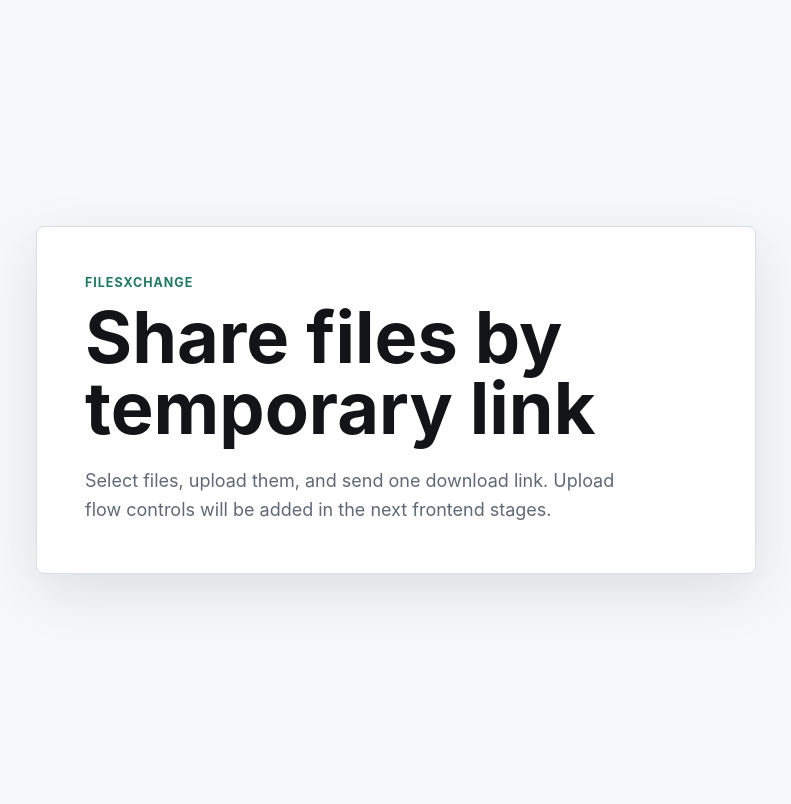
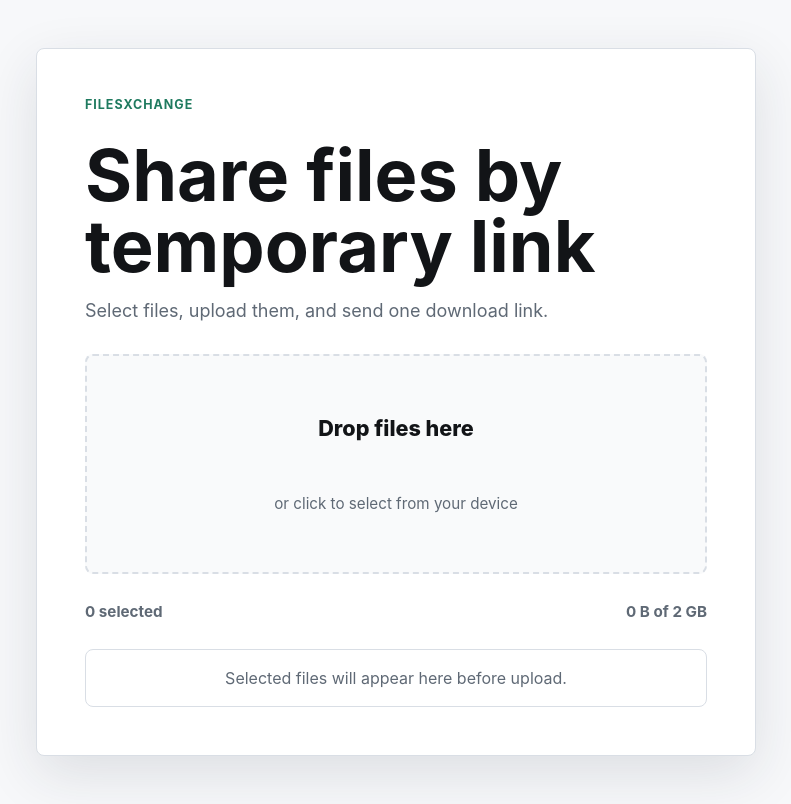
Before and after one commit to noneuclideanGarage/FilesXchange, a React (Vite) app in the folder src/FilesXchange.Client/: page / in a window 1280 px wide. Shown: the whole page, without its empty margins (244-1035 px from the left). Built offline with nearby package versions, Linux system fonts and the light colour scheme.

Commit message:
Add upload file selection UI

```diff
--- a/src/FilesXchange.Client/src/App.css
+++ b/src/FilesXchange.Client/src/App.css
@@ -3,6 +3,10 @@
   min-height: 100vh;
   place-items: center;
   padding: 48px 20px;
+}
+
+.page-shell--upload {
+  align-items: start;
 }
 
 .intro-section {
@@ -12,6 +16,16 @@
   border-radius: 8px;
   background: var(--color-surface);
   box-shadow: var(--shadow-soft);
+}
+
+.upload-panel {
+  display: grid;
+  gap: 28px;
+}
+
+.upload-panel__header {
+  display: grid;
+  gap: 16px;
 }
 
 .eyebrow {
@@ -32,7 +46,7 @@ h1 {
 
 .lead {
   max-width: 560px;
-  margin: 24px 0 0;
+  margin: 0;
   color: var(--color-muted);
   font-size: 1.125rem;
   line-height: 1.6;
@@ -59,6 +73,155 @@ code {
   text-underline-offset: 4px;
 }
 
+.drop-zone {
+  display: grid;
+  min-height: 220px;
+  place-items: center;
+  padding: 36px 24px;
+  border: 2px dashed var(--color-border);
+  border-radius: 8px;
+  background: #f9fafb;
+  cursor: pointer;
+  text-align: center;
+  transition:
+    background-color 160ms ease,
+    border-color 160ms ease,
+    color 160ms ease;
+}
+
+.drop-zone:hover,
+.drop-zone--dragging {
+  border-color: var(--color-accent);
+  background: #eef8f4;
+}
+
+.drop-zone:focus-within {
+  outline: 3px solid rgba(31, 122, 95, 0.25);
+  outline-offset: 3px;
+}
+
+.drop-zone__title {
+  display: block;
+  color: var(--color-text);
+  font-size: 1.35rem;
+  font-weight: 800;
+}
+
+.drop-zone__hint {
+  display: block;
+  margin-top: 8px;
+  color: var(--color-muted);
+  font-size: 0.95rem;
+}
+
+.drop-zone__input {
+  position: absolute;
+  width: 1px;
+  height: 1px;
+  overflow: hidden;
+  clip: rect(0 0 0 0);
+  clip-path: inset(50%);
+  white-space: nowrap;
+}
+
+.upload-summary {
+  display: flex;
+  justify-content: space-between;
+  gap: 16px;
+  color: var(--color-muted);
+  font-size: 0.95rem;
+  font-weight: 700;
+}
+
+.inline-error {
+  margin: 0;
+  padding: 12px 14px;
+  border: 1px solid #f0b4ac;
+  border-radius: 6px;
+  background: #fff0ed;
+  color: #9b2f23;
+  font-weight: 700;
+}
+
+.empty-state {
+  margin: 0;
+  padding: 18px;
+  border: 1px solid var(--color-border);
+  border-radius: 8px;
+  color: var(--color-muted);
+  text-align: center;
+}
+
+.file-list {
+  display: grid;
+  gap: 10px;
+  max-height: 360px;
+  margin: 0;
+  padding: 0;
+  overflow: auto;
+  list-style: none;
+}
+
+.file-item {
+  display: grid;
+  grid-template-columns: minmax(0, 1fr) 40px;
+  align-items: center;
+  gap: 14px;
+  min-height: 64px;
+  padding: 12px 14px;
+  border: 1px solid var(--color-border);
+  border-radius: 8px;
+  background: #ffffff;
+}
+
+.file-item__meta {
+  display: grid;
+  min-width: 0;
+  gap: 4px;
+}
+
+.file-item__name {
+  overflow: hidden;
+  color: var(--color-text);
+  font-weight: 800;
+  text-overflow: ellipsis;
+  white-space: nowrap;
+}
+
+.file-item__size {
+  color: var(--color-muted);
+  font-size: 0.9rem;
+}
+
+.icon-button {
+  display: inline-grid;
+  width: 40px;
+  height: 40px;
+  place-items: center;
+  border: 1px solid var(--color-border);
+  border-radius: 6px;
+  background: #ffffff;
+  color: var(--color-muted);
+  cursor: pointer;
+  font-size: 1.4rem;
+  line-height: 1;
+  transition:
+    background-color 160ms ease,
+    border-color 160ms ease,
+    color 160ms ease;
+}
+
+.icon-button:hover {
+  border-color: #f0b4ac;
+  background: #fff0ed;
+  color: #9b2f23;
+}
+
+.icon-button:focus-visible {
+  outline: 3px solid rgba(31, 122, 95, 0.25);
+  outline-offset: 2px;
+}
+
 @media (max-width: 640px) {
   .page-shell {
     align-items: start;
@@ -72,4 +235,14 @@ code {
   .lead {
     font-size: 1rem;
   }
+
+  .drop-zone {
+    min-height: 180px;
+    padding: 28px 16px;
+  }
+
+  .upload-summary {
+    flex-direction: column;
+    gap: 4px;
+  }
 }
--- /dev/null
+++ b/src/FilesXchange.Client/src/components/upload/DropZone.tsx
@@ -0,0 +1,60 @@
+import type { ChangeEvent, DragEvent } from 'react'
+
+type DropZoneProps = {
+  isDragging: boolean
+  onDragStateChange: (isDragging: boolean) => void
+  onFilesSelected: (files: File[]) => void
+}
+
+export function DropZone({
+  isDragging,
+  onDragStateChange,
+  onFilesSelected,
+}: DropZoneProps) {
+  function handleDragEnter(event: DragEvent<HTMLLabelElement>) {
+    event.preventDefault()
+    onDragStateChange(true)
+  }
+
+  function handleDragOver(event: DragEvent<HTMLLabelElement>) {
+    event.preventDefault()
+  }
+
+  function handleDragLeave(event: DragEvent<HTMLLabelElement>) {
+    if (event.currentTarget.contains(event.relatedTarget as Node | null)) {
+      return
+    }
+
+    onDragStateChange(false)
+  }
+
+  function handleDrop(event: DragEvent<HTMLLabelElement>) {
+    event.preventDefault()
+    onDragStateChange(false)
+    onFilesSelected(Array.from(event.dataTransfer.files))
+  }
+
+  function handleInputChange(event: ChangeEvent<HTMLInputElement>) {
+    onFilesSelected(Array.from(event.currentTarget.files ?? []))
+    event.currentTarget.value = ''
+  }
+
+  return (
+    <label
+      className={`drop-zone${isDragging ? ' drop-zone--dragging' : ''}`}
+      onDragEnter={handleDragEnter}
+      onDragLeave={handleDragLeave}
+      onDragOver={handleDragOver}
+      onDrop={handleDrop}
+    >
+      <span className="drop-zone__title">Drop files here</span>
+      <span className="drop-zone__hint">or click to select from your device</span>
+      <input
+        className="drop-zone__input"
+        multiple
+        onChange={handleInputChange}
+        type="file"
+      />
+    </label>
+  )
+}
--- /dev/null
+++ b/src/FilesXchange.Client/src/components/upload/FileItem.tsx
@@ -0,0 +1,41 @@
+type FileItemProps = {
+  file: File
+  index: number
+  onRemove: (index: number) => void
+}
+
+export function FileItem({ file, index, onRemove }: FileItemProps) {
+  return (
+    <li className="file-item">
+      <div className="file-item__meta">
+        <span className="file-item__name" title={file.name}>
+          {file.name}
+        </span>
+        <span className="file-item__size">{formatBytes(file.size)}</span>
+      </div>
+      <button
+        aria-label={`Remove ${file.name}`}
+        className="icon-button"
+        onClick={() => onRemove(index)}
+        type="button"
+      >
+        x
+      </button>
+    </li>
+  )
+}
+
+function formatBytes(bytes: number): string {
+  if (bytes === 0) {
+    return '0 B'
+  }
+
+  const units = ['B', 'KB', 'MB', 'GB', 'TB']
+  const unitIndex = Math.min(
+    Math.floor(Math.log(bytes) / Math.log(1024)),
+    units.length - 1,
+  )
+  const value = bytes / 1024 ** unitIndex
+
+  return `${value.toFixed(value >= 10 || unitIndex === 0 ? 0 : 1)} ${units[unitIndex]}`
+}
--- /dev/null
+++ b/src/FilesXchange.Client/src/components/upload/FileList.tsx
@@ -0,0 +1,29 @@
+import { FileItem } from './FileItem'
+
+type FileListProps = {
+  files: File[]
+  onRemoveFile: (index: number) => void
+}
+
+export function FileList({ files, onRemoveFile }: FileListProps) {
+  if (files.length === 0) {
+    return (
+      <p className="empty-state">
+        Selected files will appear here before upload.
+      </p>
+    )
+  }
+
+  return (
+    <ul className="file-list" aria-label="Selected files">
+      {files.map((file, index) => (
+        <FileItem
+          file={file}
+          index={index}
+          key={`${file.name}-${file.lastModified}-${index}`}
+          onRemove={onRemoveFile}
+        />
+      ))}
+    </ul>
+  )
+}
--- a/src/FilesXchange.Client/src/pages/UploadPage.tsx
+++ b/src/FilesXchange.Client/src/pages/UploadPage.tsx
@@ -1,14 +1,78 @@
+import { useMemo, useState } from 'react'
+import { DropZone } from '../components/upload/DropZone'
+import { FileList } from '../components/upload/FileList'
+
+const MAX_UPLOAD_SIZE_BYTES = 2 * 1024 * 1024 * 1024
+
 export function UploadPage() {
+  const [files, setFiles] = useState<File[]>([])
+  const [isDragging, setIsDragging] = useState(false)
+
+  const totalSize = useMemo(
+    () => files.reduce((sum, file) => sum + file.size, 0),
+    [files],
+  )
+  const isOverLimit = totalSize > MAX_UPLOAD_SIZE_BYTES
+
+  function handleFilesSelected(nextFiles: File[]) {
+    if (nextFiles.length === 0) {
+      return
+    }
+
+    setFiles((currentFiles) => [...currentFiles, ...nextFiles])
+  }
+
+  function handleRemoveFile(indexToRemove: number) {
+    setFiles((currentFiles) =>
+      currentFiles.filter((_, index) => index !== indexToRemove),
+    )
+  }
+
   return (
-    <main className="page-shell">
-      <section className="intro-section" aria-labelledby="upload-title">
-        <p className="eyebrow">FilesXchange</p>
-        <h1 id="upload-title">Share files by temporary link</h1>
-        <p className="lead">
-          Select files, upload them, and send one download link. Upload flow
-          controls will be added in the next frontend stages.
-        </p>
+    <main className="page-shell page-shell--upload">
+      <section className="intro-section upload-panel" aria-labelledby="upload-title">
+        <div className="upload-panel__header">
+          <p className="eyebrow">FilesXchange</p>
+          <h1 id="upload-title">Share files by temporary link</h1>
+          <p className="lead">
+            Select files, upload them, and send one download link.
+          </p>
+        </div>
+
+        <DropZone
+          isDragging={isDragging}
+          onDragStateChange={setIsDragging}
+          onFilesSelected={handleFilesSelected}
+        />
+
+        <div className="upload-summary" aria-live="polite">
+          <span>{files.length} selected</span>
+          <span>{formatBytes(totalSize)} of 2 GB</span>
+        </div>
+
+        {isOverLimit ? (
+          <p className="inline-error" role="alert">
+            Total upload size must not exceed 2 GB. Remove one or more files.
+          </p>
+        ) : null}
+
+        <FileList files={files} onRemoveFile={handleRemoveFile} />
       </section>
     </main>
   )
 }
+
+function formatBytes(bytes: number): string {
+  if (bytes === 0) {
+    return '0 B'
+  }
+
+  const units = ['B', 'KB', 'MB', 'GB', 'TB']
+  const unitIndex = Math.min(
+    Math.floor(Math.log(bytes) / Math.log(1024)),
+    units.length - 1,
+  )
+  const value = bytes / 1024 ** unitIndex
+
+  return `${value.toFixed(value >= 10 || unitIndex === 0 ? 0 : 1)} ${units[unitIndex]}`
+}
```
Also changed, not shown: 1 other file (tests, documents, lock files or other folders).
